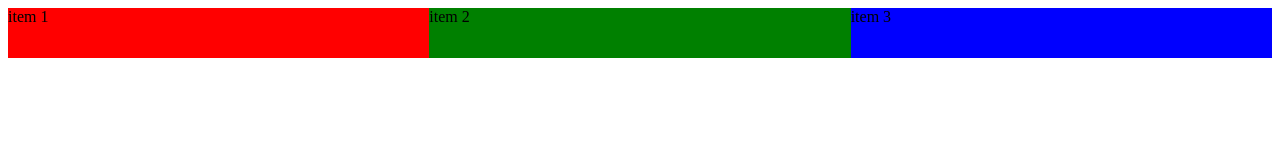
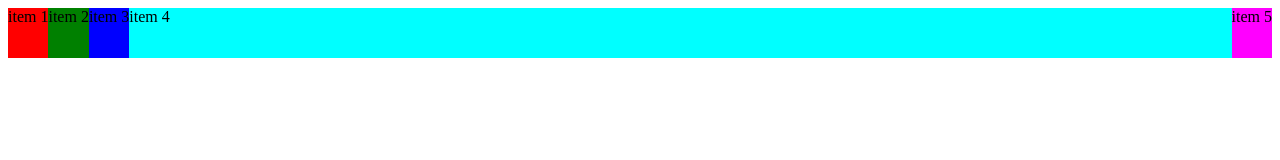
Before and after one commit to zannager/Full-Stack-Batch-50, a plain HTML site: page html-css/session2/lesson1/index.html in a window 1280 px wide. Drawn offline with Linux system fonts and the light colour scheme.

Commit message:
session 2

```diff
--- a/html-css/session2/lesson1/index.html
+++ b/html-css/session2/lesson1/index.html
@@ -11,6 +11,8 @@
             <div class="flex-item red">item 1</div>
             <div class="flex-item green">item 2</div>
             <div class="flex-item blue">item 3</div>
+            <div class="flex-item cyan">item 4</div>
+            <div class="flex-item magenta">item 5</div>
         </div>
 
     </body>
--- a/html-css/session2/lesson1/styles.css
+++ b/html-css/session2/lesson1/styles.css
@@ -17,7 +17,17 @@
     background-color: blue;
 }
 
+.cyan {
+    background-color: cyan;
+    flex-grow: 2;
+}
+
+.magenta {
+    background-color: magenta;
+}
+
 .flex-item {
-    width: 500px;
+    /* width: 500px; */
     height: 50px;
+
 }
--- /dev/null
+++ b/html-css/session2/lesson2/styles.css
@@ -0,0 +1,58 @@
+.container {
+    display: flex;
+    /* flex-direction: row; default - inline */
+    /* flex-direction: column - full width; */
+    /* flex-wrap: wrap; */
+    /* flex-wrap: nowrap; */
+    /* justify-content: flex-start; default */
+    /* justify-content: flex-end; */
+    /* justify-content: center; */
+    /* justify-content: space-evenly; */
+    /* justify-content: space-between; */
+    /* justify-content: space-around; */
+    /* align-items: stretch; default*/
+    /* align-items: flex-start; */
+    /* align-items: flex-end; */
+    /* align-items: baseline; */
+    /* align-items: baseline; */
+
+    height: 400px;
+}
+.container {
+    background-color: rgb(207, 201, 201);
+    padding: 20px;
+}
+.red{
+    background-color: red;
+}
+.green{
+    background-color: green;
+}
+.blue{
+    background-color: blue;
+}
+.cyan{
+    background-color: cyan;
+}
+.magenta{
+    background-color: magenta;
+}
+.flex-item {
+    /* width: 400px; */
+    height: 50px;
+}
+.item-1{
+    order: 2;
+}
+.item-2{
+    order: 5;
+}
+.item-3{
+    order: -2;
+}
+.item-4{
+    order: 2;
+}
+.item-5{
+    order: 2;
+}
```
Also changed, not shown: html-css/session2/lesson2/index.html (added, +18 -0 lines), html-css/session2/lesson3/index.html (added, +12 -0 lines), html-css/session2/lesson3/styles.css (added).
